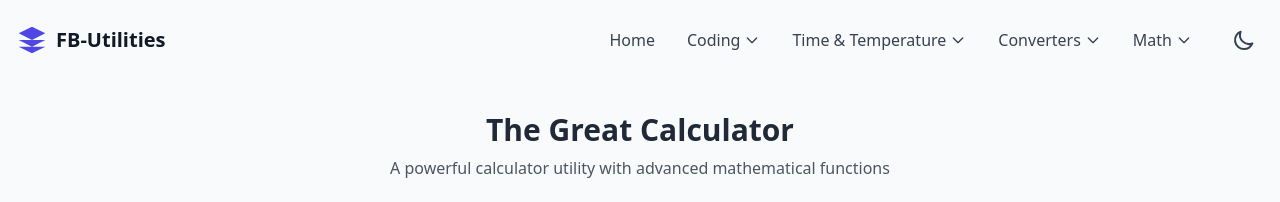
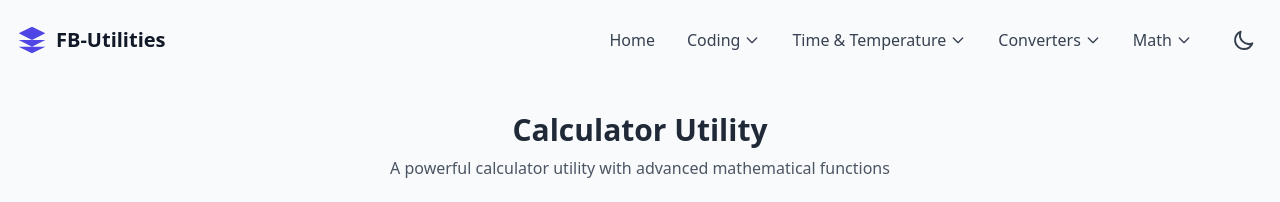
Before and after one commit to BleckWolf25/FB-Utilities, a React (Vite) app: page /calculator in a window 1280 px wide. Shown: the top 202 px of the page. Built offline with nearby package versions, Linux system fonts and the light colour scheme.

Commit message:
The Great Calculator -> Calculator Utility

```diff
--- a/src/pages/Calculator.jsx
+++ b/src/pages/Calculator.jsx
@@ -11,7 +11,7 @@ const Calculator = () => {
         <StaggerContainer>
           <AnimatedElement variants={fadeInVariants}>
             <h1 className="text-3xl font-bold text-center text-gray-800 dark:text-white mb-2">
-              The Great Calculator
+              Calculator Utility
             </h1>
           </AnimatedElement>
           <AnimatedElement variants={fadeInVariants} delay={1}>
```
